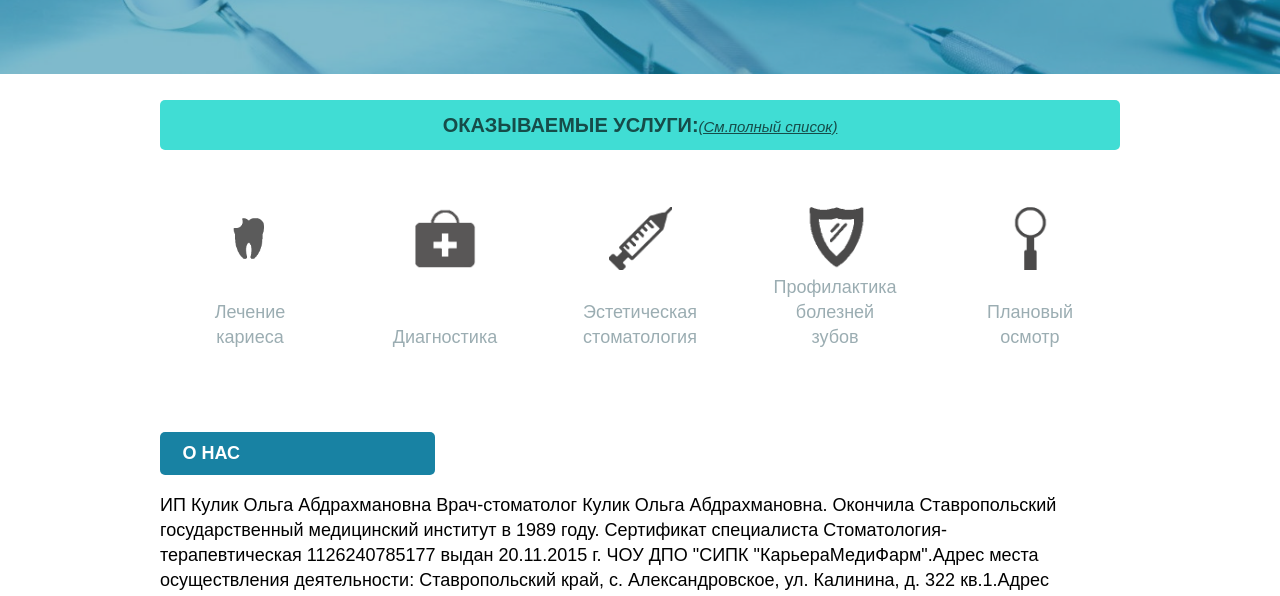
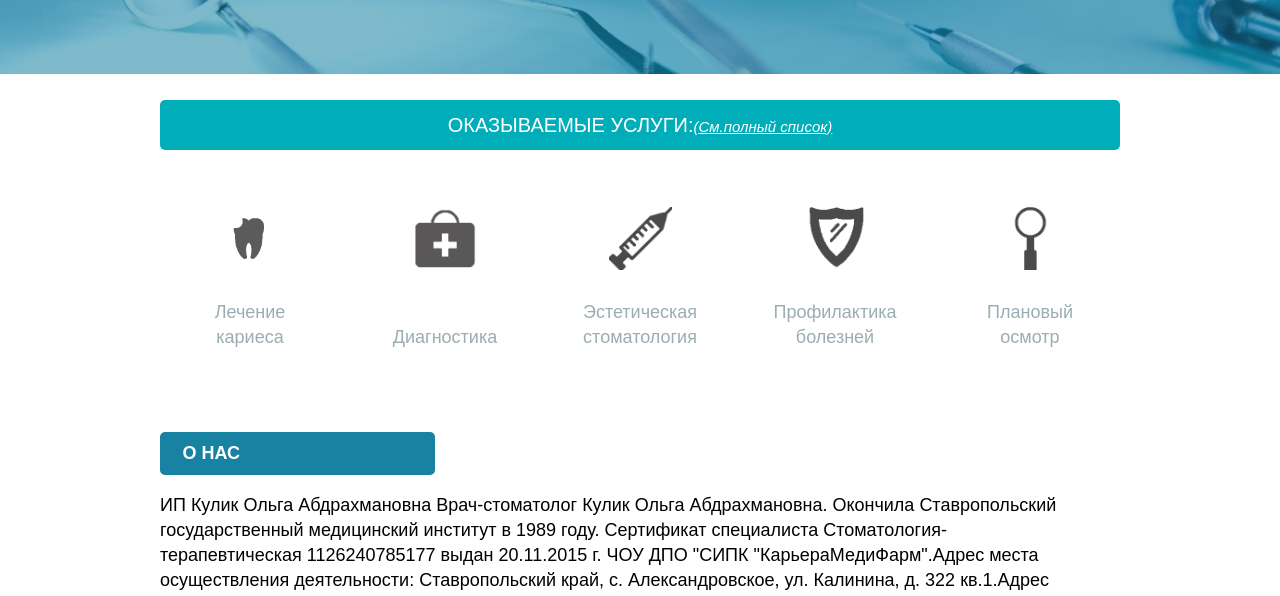
Before and after one commit to natalia-1702/Stomatology_Kulik_O_A_2018, a plain HTML site: page index.html in a window 1280 px wide. Shown: the part 484-1080 px from the top of the page. Drawn offline with Linux system fonts and the light colour scheme.

Commit message:
added green head

```diff
--- a/index.html
+++ b/index.html
@@ -60,7 +60,7 @@
       <div class="delivery">
         <img src="./resources/images/shee.png" alt="">
         <div class="text">
-          <p>Профилактика болезней зубов</p>
+          <p>Профилактика болезней</p>
         </div>
         </div>
         <div class="delivery">
--- a/resources/css/style.css
+++ b/resources/css/style.css
@@ -215,14 +215,15 @@ header .flex {
 .uslugi {
   margin-top: 2%;
   text-align: center;
-  color: #164C49;
+  color: white;
+
   font-size: 20px;
-  font-weight: bold;
+  /*font-weight: bold;*/
   font-family: 'Montserrat', sans-serif;
 
 }
 .uslugi a {
-  color: #164C49;
+  color: inherit;
   font-style: italic;
   font-weight: normal;
   font-size: 15px;
@@ -230,7 +231,8 @@ header .flex {
 .uslugi h1 {
   line-height: 2.5;
   border-radius: 5px;
-  background-color: #40DDD4;
+  /*background-color: #40DDD4;*/
+  background-color: #00AEB9;
 }
 /* ICONS */
 .icons {
```
